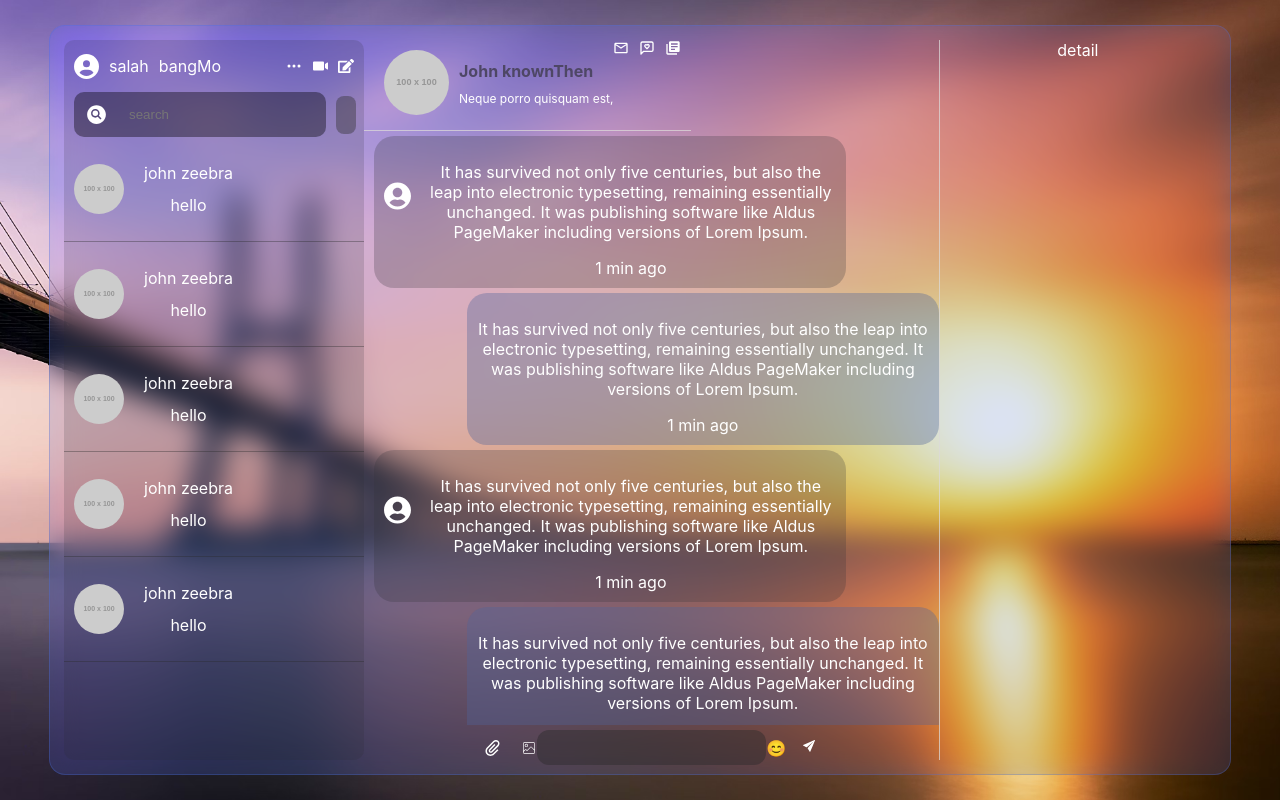
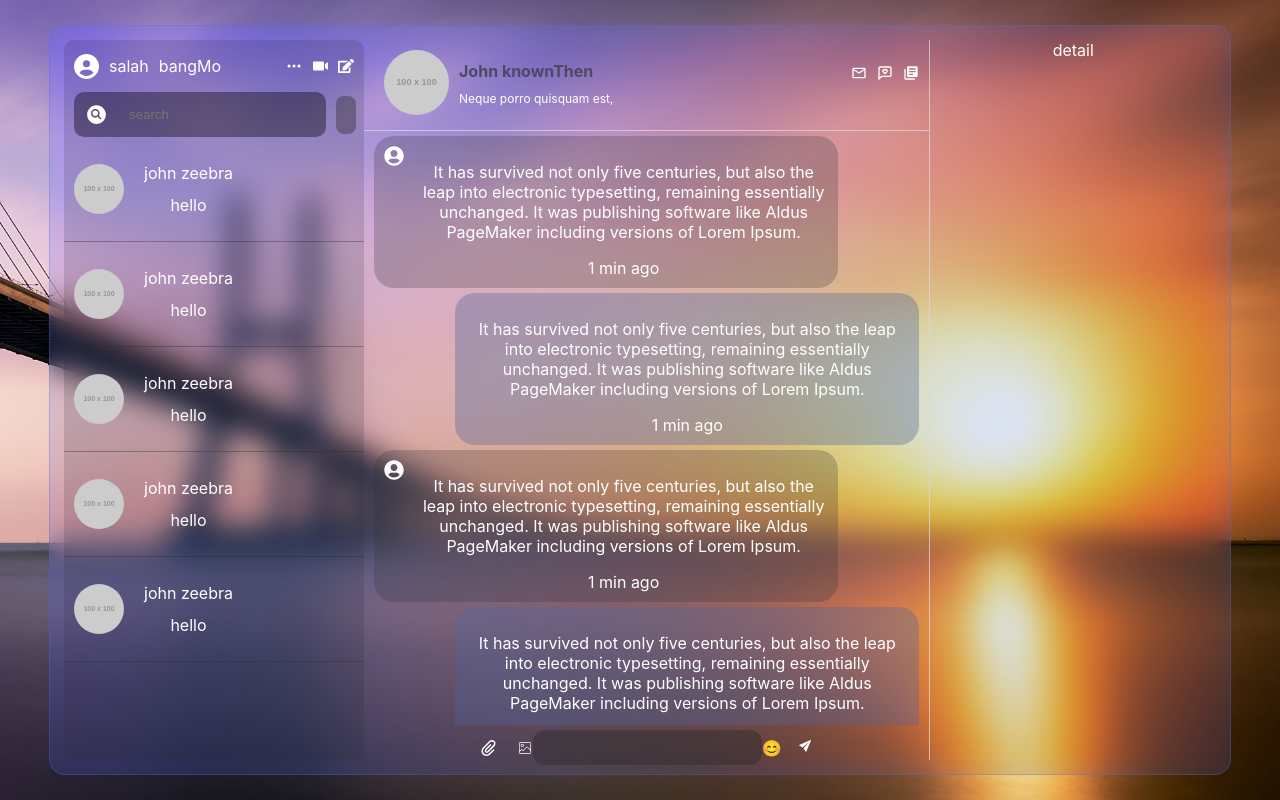
Before and after one commit to Onebluesky882/hobbeach, a React (Vite) app: page / in a window 1280 px wide. Built offline with nearby package versions, Linux system fonts and the light colour scheme.

Commit message:
style : Chat

```diff
--- a/src/components/Chat/ChatBody.tsx
+++ b/src/components/Chat/ChatBody.tsx
@@ -6,7 +6,9 @@ export const ChatBody = () => {
       <div className={css["center"]}>
         {/* ---------------  friend  ------------------ */}
         <div className={css["message"]}>
-          <FaUserCircle size={100} />
+          <div>
+            <FaUserCircle size={20} />
+          </div>
           <div className={css["texts"]}>
             <p>
               It has survived not only five centuries, but also the leap into
@@ -32,7 +34,9 @@ export const ChatBody = () => {
         {/*  */}
         {/* ---------------  friend  ------------------ */}
         <div className={css["message"]}>
-          <FaUserCircle size={100} />
+          <div>
+            <FaUserCircle size={20} />
+          </div>
           <div className={css["texts"]}>
             <p>
               It has survived not only five centuries, but also the leap into
@@ -59,7 +63,9 @@ export const ChatBody = () => {
         {/*  */}
         {/* ---------------  friend  ------------------ */}
         <div className={css["message"]}>
-          <FaUserCircle size={100} />
+          <div>
+            <FaUserCircle size={20} />
+          </div>
           <div className={css["texts"]}>
             <p>
               It has survived not only five centuries, but also the leap into
@@ -86,7 +92,9 @@ export const ChatBody = () => {
         {/*  */}
         {/* ---------------  friend  ------------------ */}
         <div className={css["message"]}>
-          <FaUserCircle size={100} />
+          <div>
+            <FaUserCircle size={20} />
+          </div>
           <div className={css["texts"]}>
             <p>
               It has survived not only five centuries, but also the leap into
--- a/src/components/Chat/style.module.css
+++ b/src/components/Chat/style.module.css
@@ -7,7 +7,7 @@
 .section-profile {
   display: flex;
   justify-content: space-between;
-  align-self: start;
+  align-items: center;
   padding: 0px 10px 5px 10px;
   border-bottom: 1px solid rgba(219, 217, 217, 0.746);
   border-bottom: 1px solid rgba(219, 217, 217, 0.746);
@@ -101,5 +101,12 @@
     background-color: #4f639a5d;
     padding: 10px;
     border-radius: 20px;
+    margin-right: 10px;
   }
+  .texts {
+    justify-content: start;
+    display: flex;
+    flex-direction: column;
+  }
+  /* middle */
 }
```
